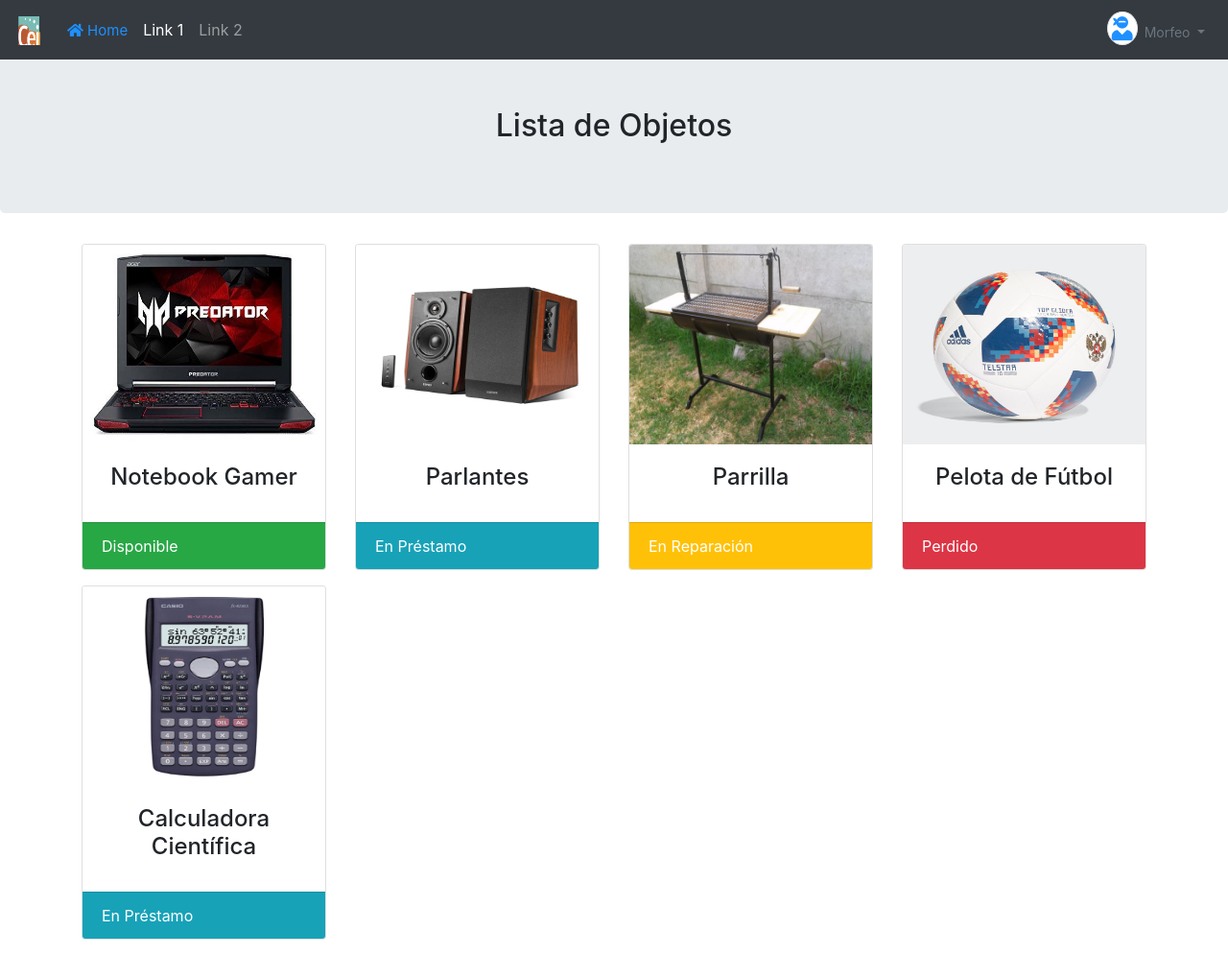
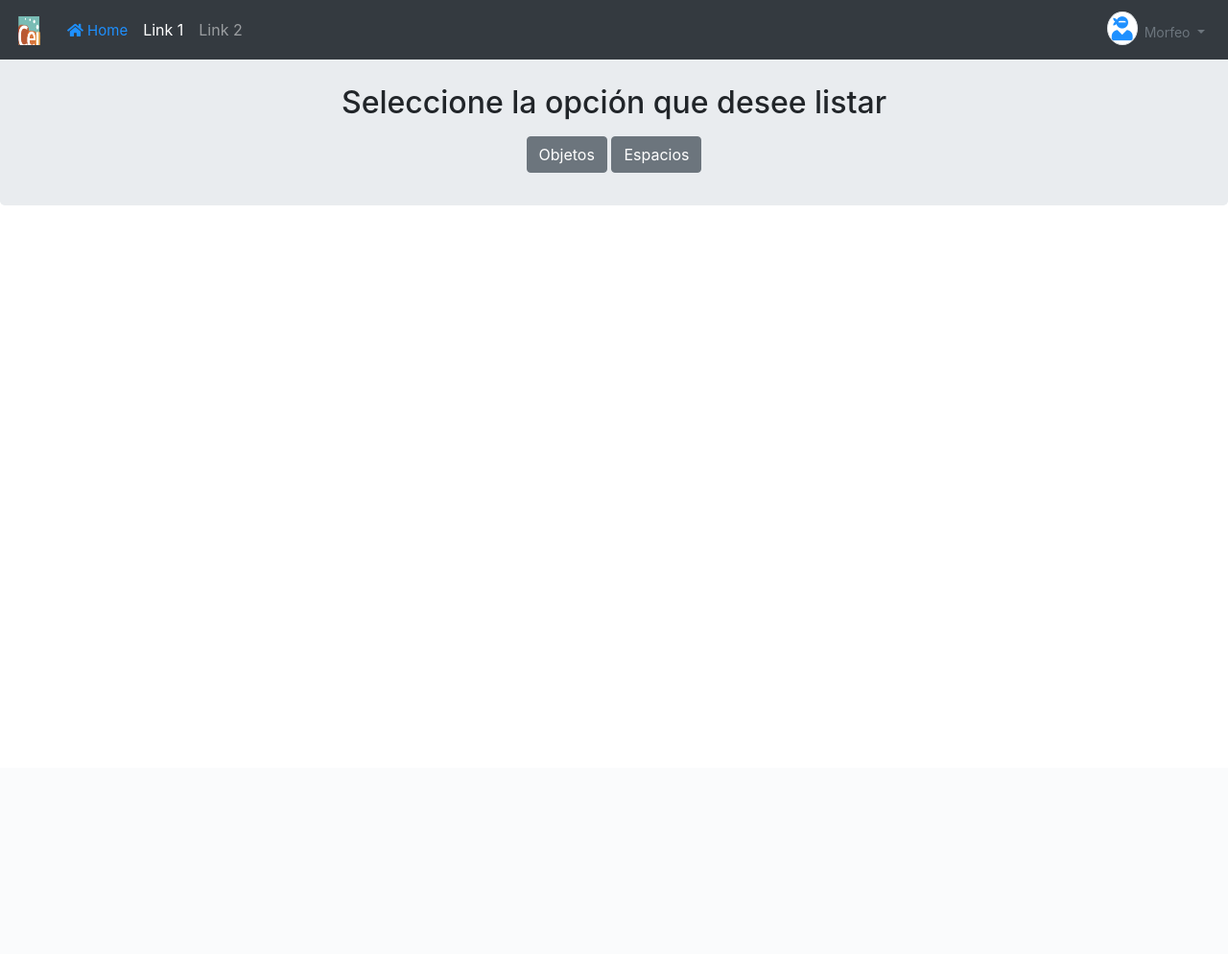
Before and after one commit to DCC-CC4401/2018-1-SQL-Injection, a Django app: page / in a window 1280 px wide. Shown: the top 994 px of the page at 96% size. After the commit the page ends 214 px from the top, so only its background shows below. Run offline with Django 3.2, Linux system fonts and the light colour scheme; data comes from the database, SQL or seed files in the repository; both versions use the stored data as it was after the commit; some libraries are stand-ins or nearby versions.

Commit message:
Updated list-view and index.

```diff
--- a/inventario_cei/urls.py
+++ b/inventario_cei/urls.py
@@ -4,4 +4,7 @@ from . import views
 
 urlpatterns = [
     path('', views.index, name='index'),
+    path('index', views.index, name='home'),
+    path('objetos', views.objects, name='objetos'),
+    path('espacios', views.spaces, name='espacios'),
 ]
--- a/inventario_cei/views.py
+++ b/inventario_cei/views.py
@@ -15,3 +15,23 @@ def index(request):
     template = loader.get_template('index.html')
 
     return HttpResponse(template.render(context, request))
+
+
+def objects(request):
+    objects = Object.objects.all()
+    context = {
+        'objects': objects,
+    }
+    template = loader.get_template('objects.html')
+
+    return HttpResponse(template.render(context, request))
+
+
+def spaces(request):
+    spaces = Space.objects.all()
+    context = {
+        'spaces': spaces,
+    }
+    template = loader.get_template('spaces.html')
+
+    return HttpResponse(template.render(context, request))
--- a/templates/base2.html
+++ b/templates/base2.html
@@ -32,7 +32,7 @@
     {# HEADER #}
     <header>
       <nav class="navbar navbar-expand-md navbar-dark fixed-top bg-dark">
-        <a class="navbar-brand" href="#">
+        <a class="navbar-brand" href="index">
           <img src="{% static "/logo.png" %}" width="30" height="30" alt="Logo del CEI">
         </a>
         <button class="navbar-toggler" type="button" data-toggle="collapse" data-target="#navbarCollapse" aria-controls="navbarCollapse" aria-expanded="false" aria-label="Toggle navigation">
@@ -41,7 +41,7 @@
         <div class="collapse navbar-collapse" id="navbarCollapse">
           <ul class="navbar-nav mr-auto">
             <li class="nav-item active">
-              <a class="nav-link" href="javascript:window.location.reload(true)">
+              <a class="nav-link" href="index">
                 <span style="font-size: 15px; color: Dodgerblue;">
                   <i class="fas fa-home"></i> Home
                 </span>
--- a/templates/index.html
+++ b/templates/index.html
@@ -1,56 +1,16 @@
 {% extends "base2.html" %}
 
 {% block content %}
-    <section class="jumbotron text-center">
+    <section class="jumbotron text-center" style="padding-top: 40px; padding-bottom: 10px;">
         <div class="container">
-            <h2 class="jumbotron-heading">Lista de Objetos</h2>
+            <h2 class="jumbotron-heading">Seleccione la opción que desee listar</h2>
+            <p>
+                <a href="/objetos" class="btn btn-secondary my-2">Objetos</a>
+                <a href="/espacios" class="btn btn-secondary my-2">Espacios</a>
+            </p>
         </div>
     </section>
 
     <div class="container">
-        <div class="row">
-            {% for obj in objects %}
-                <div class="col-md-3">
-                    <div class="card mb-3 box-shadow">
-                        <img class="card-img-top" src="{{ obj.image.url|slice:"14:" }}" alt="Imagen de {{ obj.name }}" style="height: 13rem;">
-                        <!-- <img class="card-img-top" src="{{ obj.image.url|slice:"14:" }}" width="150" height="200" alt="Imagen de {{ obj.name }}"> -->
-                        <div class="card-body">
-                            <h4 class="card-title text-center">{{ obj.name }}</h4>
-                        </div>
-                        {% if  obj.condition == 'd'%}
-                            <div class="card-footer text-white bg-success">
-                                <h7>Disponible</h7>
-                                {# <p>Disponible  <span><button class="btn btn-primary btn-sm" type="submit">Reservar</button></span></p> #}
-                                {# <p>Disponible  <span><a class="btn btn-primary btn-sm" href="#" role="button">Reservar</a></span></p> #}
-                            </div>
-                        {% elif  obj.condition == 'p'%}
-                            <div class="card-footer text-white bg-info"><h7>En Préstamo</h7></div>
-                        {% elif  obj.condition == 'r'%}
-                            <div class="card-footer text-white bg-warning"><h7>En Reparación</h7></div>
-                        {% elif  obj.condition == 'l'%}
-                            <div class="card-footer text-white bg-danger"><h7>Perdido</h7></div>
-                        {% endif %}
-                    </div>
-                </div>
-            {% endfor %}
-        </div>
-    </div>
-    <br>
-    <div>
-        <h2>Lista de Espacios</h2>
-        <div class="card-deck">
-            {% for sp in spaces %}
-                <div class="card">
-                    <img class="card-img-top" src=".../100px180/" alt="Card image cap">
-                    <div class="card-body">
-                        <h4 class="card-title">Card title</h4>
-                        {# <p class="card-text">This is a wider card with supporting text.</p> #}
-                    </div>
-                    <div class="card-footer">
-                        <small class="text-muted">Last updated 3 mins ago</small>
-                    </div>
-                </div>
-            {% endfor %}
-        </div>
     </div>
 {% endblock %}
```
Also changed, not shown: templates/objects.html (added, +37 -0 lines), templates/spaces.html (added, +35 -0 lines), db.sqlite3, inventario_cei/static/img/items/spaces/quincho.jpg (added), inventario_cei/static/img/items/spaces/sala_404.jpg (added).
